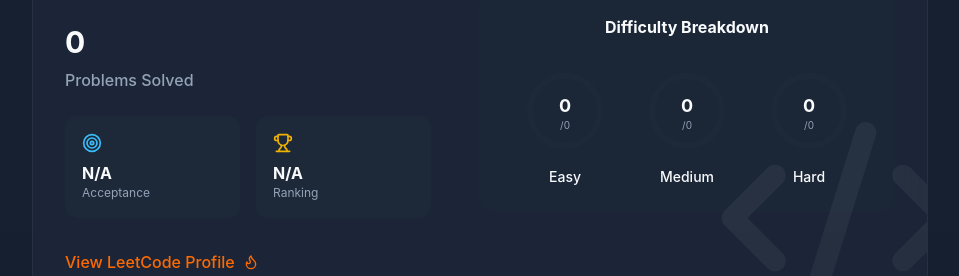
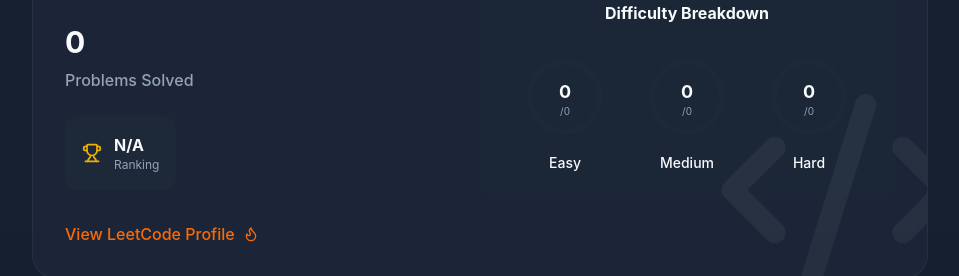
Before and after one commit to 247r1a05c2-b/portfolio, a React (Vite) app: page / in a window 1280 px wide. Shown: the part 5103-5379 px from the top of the page, without its empty margins (160-1119 px from the left). Built offline with nearby package versions, Linux system fonts and the light colour scheme; no server answers.

Commit message:
Remove LeetCode acceptance rate

```diff
--- a/src/components/LeetCode.tsx
+++ b/src/components/LeetCode.tsx
@@ -1,4 +1,4 @@
-import { Code2, Target, Trophy, Flame } from 'lucide-react';
+import { Code2, Trophy, Flame } from 'lucide-react';
 import { AnimatedSection } from './AnimatedSection';
 import { useLeetCode } from '@/hooks/useLeetCode';
 import { PORTFOLIO_DATA } from '@/data/portfolio-data';
@@ -78,14 +78,9 @@
                 <h3 className="text-3xl font-bold mb-2">{stats?.totalSolved || 0}</h3>
                 <p className="text-muted-foreground font-medium mb-6">Problems Solved</p>
 
-                <div className="grid grid-cols-2 gap-4">
-                  <div className="bg-card p-4 rounded-xl border border-border">
-                    <Target className="w-5 h-5 text-accent mb-2" />
-                    <p className="font-bold">{stats?.acceptanceRate !== null && stats?.acceptanceRate !== undefined ? `${stats.acceptanceRate}%` : 'N/A'}</p>
-                    <p className="text-xs text-muted-foreground">Acceptance</p>
-                  </div>
-                  <div className="bg-card p-4 rounded-xl border border-border">
-                    <Trophy className="w-5 h-5 text-yellow-500 mb-2" />
+                <div className="bg-card p-4 rounded-xl border border-border inline-flex items-center gap-3">
+                  <Trophy className="w-5 h-5 text-yellow-500" />
+                  <div>
                     <p className="font-bold">{stats?.ranking ? stats.ranking.toLocaleString() : 'N/A'}</p>
                     <p className="text-xs text-muted-foreground">Ranking</p>
                   </div>
```
